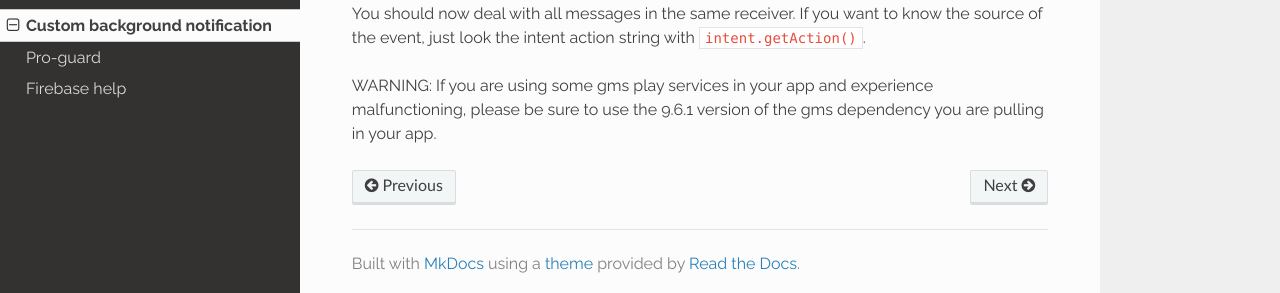
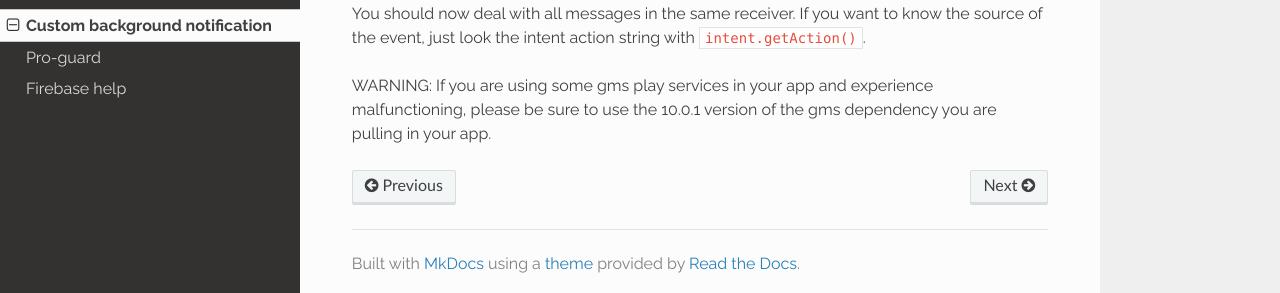
Before and after one commit to nearit/Android-SDK, an MkDocs documentation site: the page built from docs/custom-bkg-notification.md, in a window 1280 px wide and 900 px high, scrolled down 1878 px. Shown: the part 601-894 px from the top of the window. Built offline with MkDocs 1.6.1, drawn with Linux system fonts in a browser that asks for light colours; nearby versions of some CDN libraries; old or Windows-style settings are respelled for this version of MkDocs.

Commit message:
update play services compatibility notice

````diff
--- a/docs/custom-bkg-notification.md
+++ b/docs/custom-bkg-notification.md
@@ -106,4 +106,4 @@ In the manifest declaration for your custom broadcast receiver, add both intent
 ```
 You should now deal with all messages in the same receiver. If you want to know the source of the event, just look the intent action string with `intent.getAction()`.
 
-WARNING: If you are using some gms play services in your app and experience malfunctioning, please be sure to use the 9.6.1 version of the gms dependency you are pulling in your app.
+WARNING: If you are using some gms play services in your app and experience malfunctioning, please be sure to use the 10.0.1 version of the gms dependency you are pulling in your app.
````
